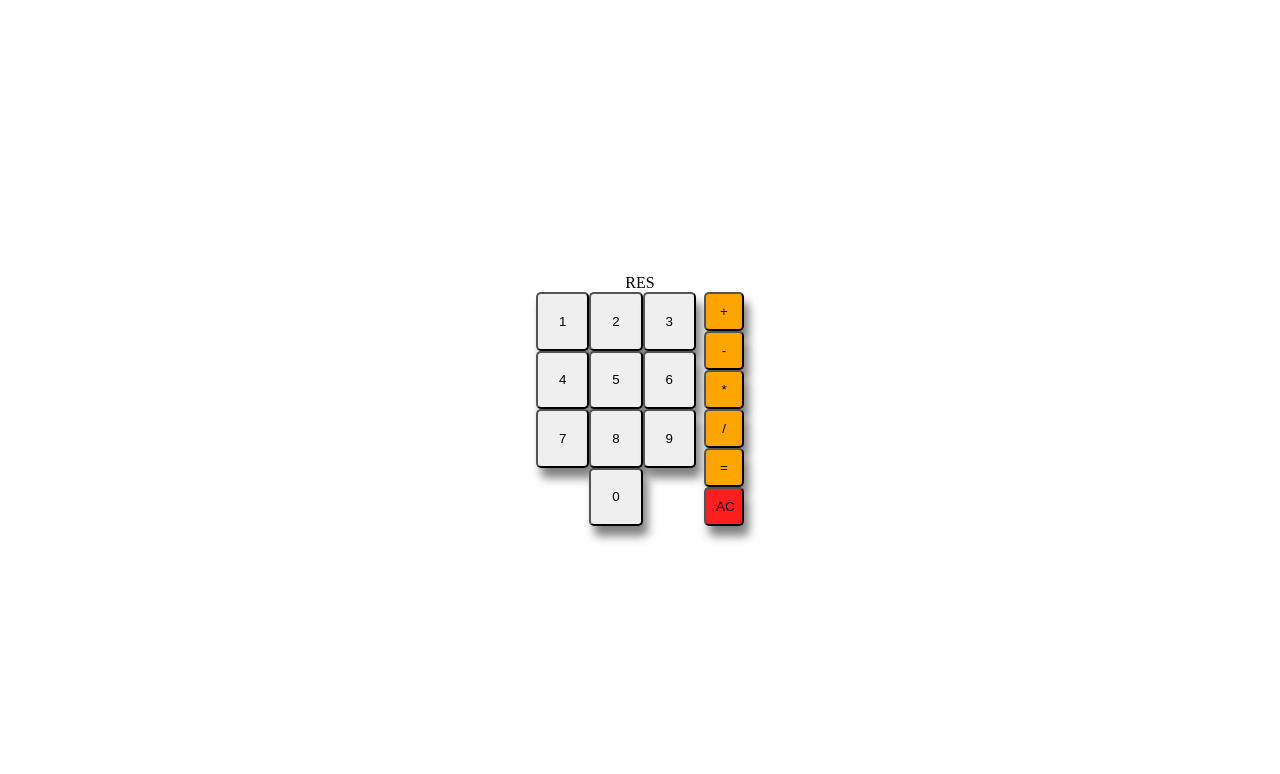
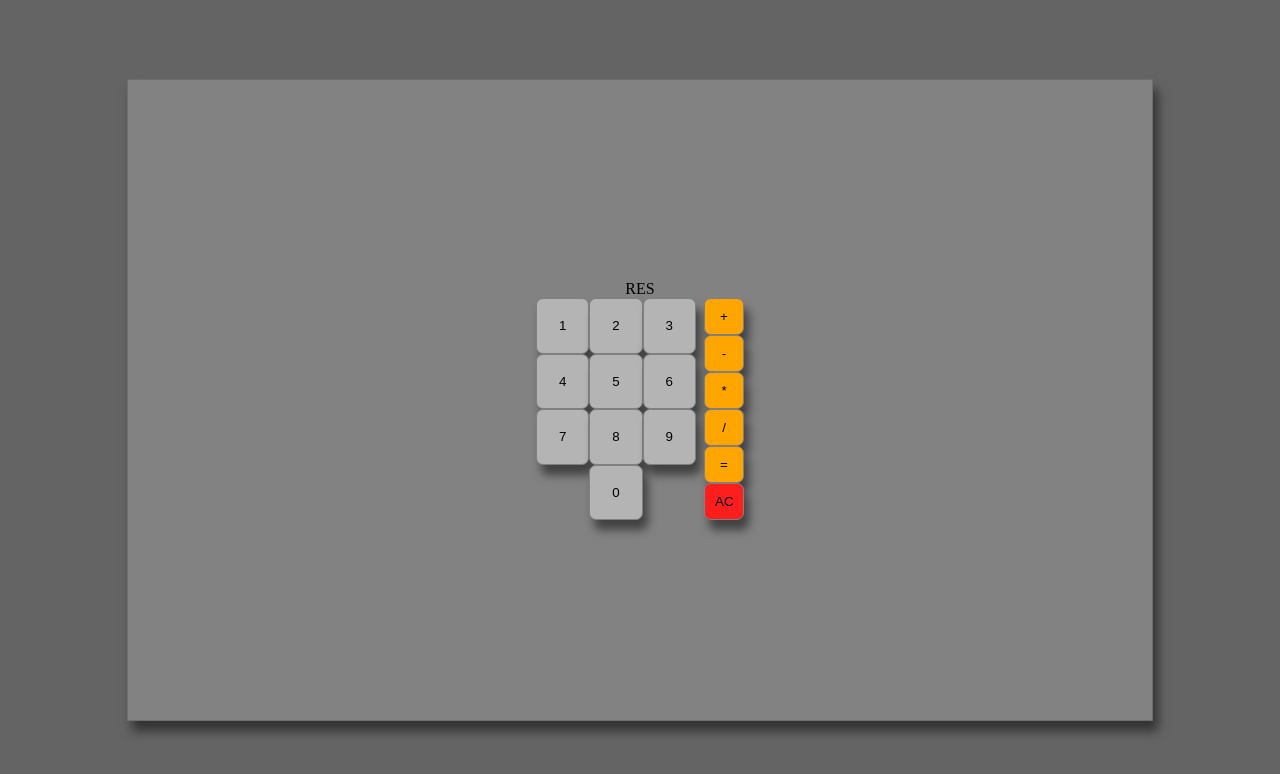
Before and after one commit to Gvrito123/js, a plain HTML site: page index.html in a window 1280 px wide. Drawn offline with Linux system fonts and the light colour scheme.

Commit message:
Added style

```diff
--- a/style.css
+++ b/style.css
@@ -9,17 +9,26 @@
     flex-direction: row;
     height: 100%;
     width: 100%;
+    background-color: rgb(100,100,100);
 }
 .calc {
     display: flex;
     flex-direction: column;
     justify-content: center;
     align-items: center;
+    width: 80%;
+    height: 80%;
+    margin: auto;
+    background-color: rgb(130,130,130);
+    border: 1px solid rgb(110,110,110);
+    box-shadow: 5px 10px 10px rgba(0, 0, 0, 0.5);
 }
 button {
     padding: 10px;
-    border-radius: 5px;
+    border-radius: 7px;
     box-shadow: 5px 10px 10px rgba(0, 0, 0, 0.5);
+    background-color: rgb(180,180,180);
+    border: 1px solid gray;
 }
 .buttons {
     display: grid;
```
